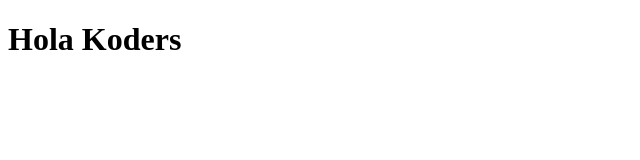
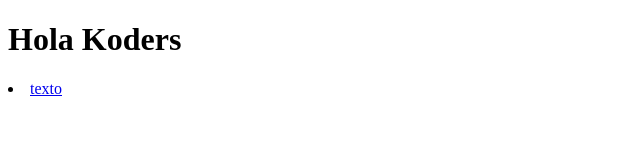
Before and after one commit to dannyvazquez78/principal, a plain HTML site: page index.html in a window 1280 px wide. Shown: the full height of the page, 0-640 px from the left. Drawn offline with Linux system fonts and the light colour scheme.

Commit message:
cambios 2

```diff
--- a/index.html
+++ b/index.html
@@ -8,5 +8,10 @@
 </head>
 <body>
     <h1>Hola Koders</h1>
+    <header>
+        <nav>
+            <li> <a href="#">texto</a></li>
+        </nav>
+    </header>
 </body>
 </html>
```
